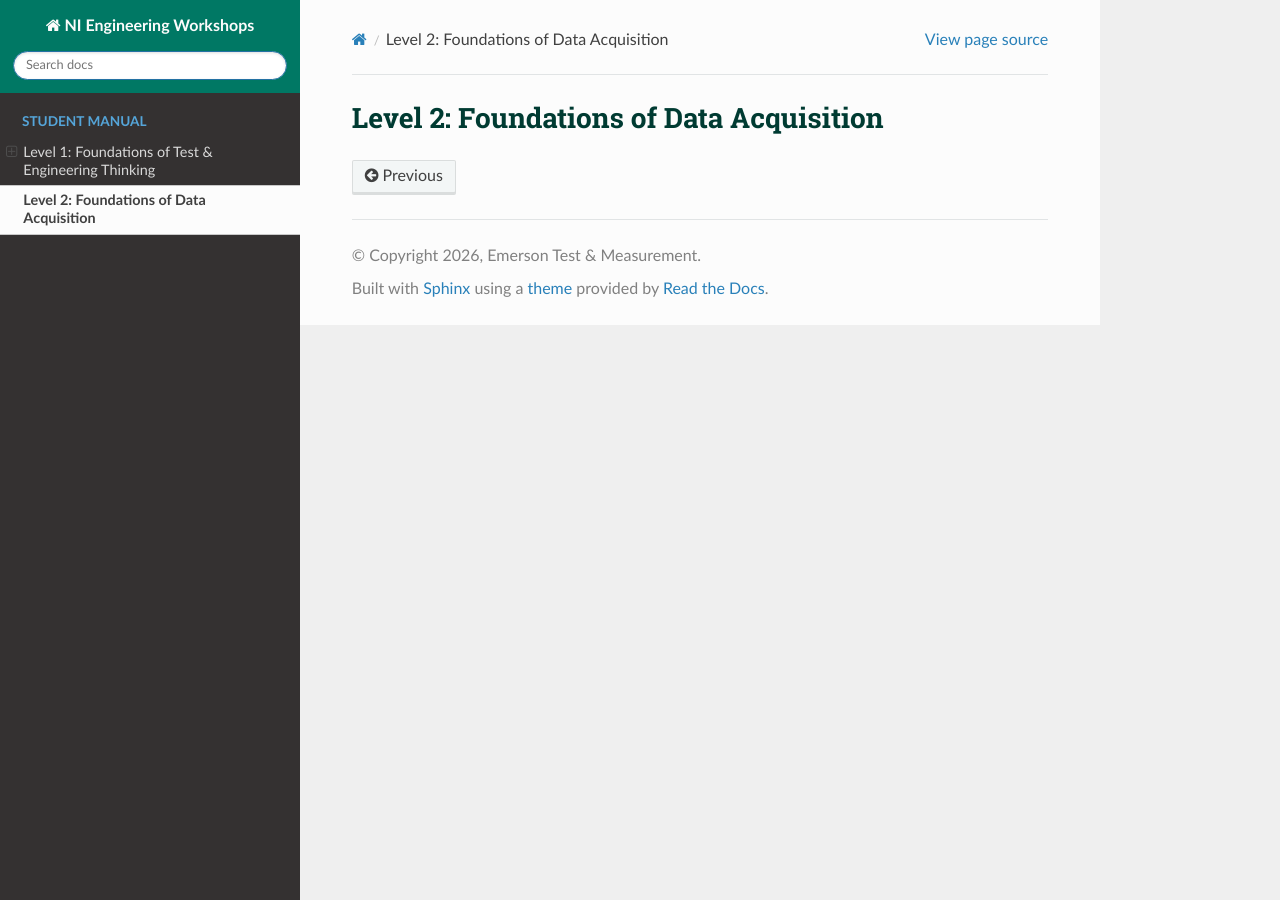
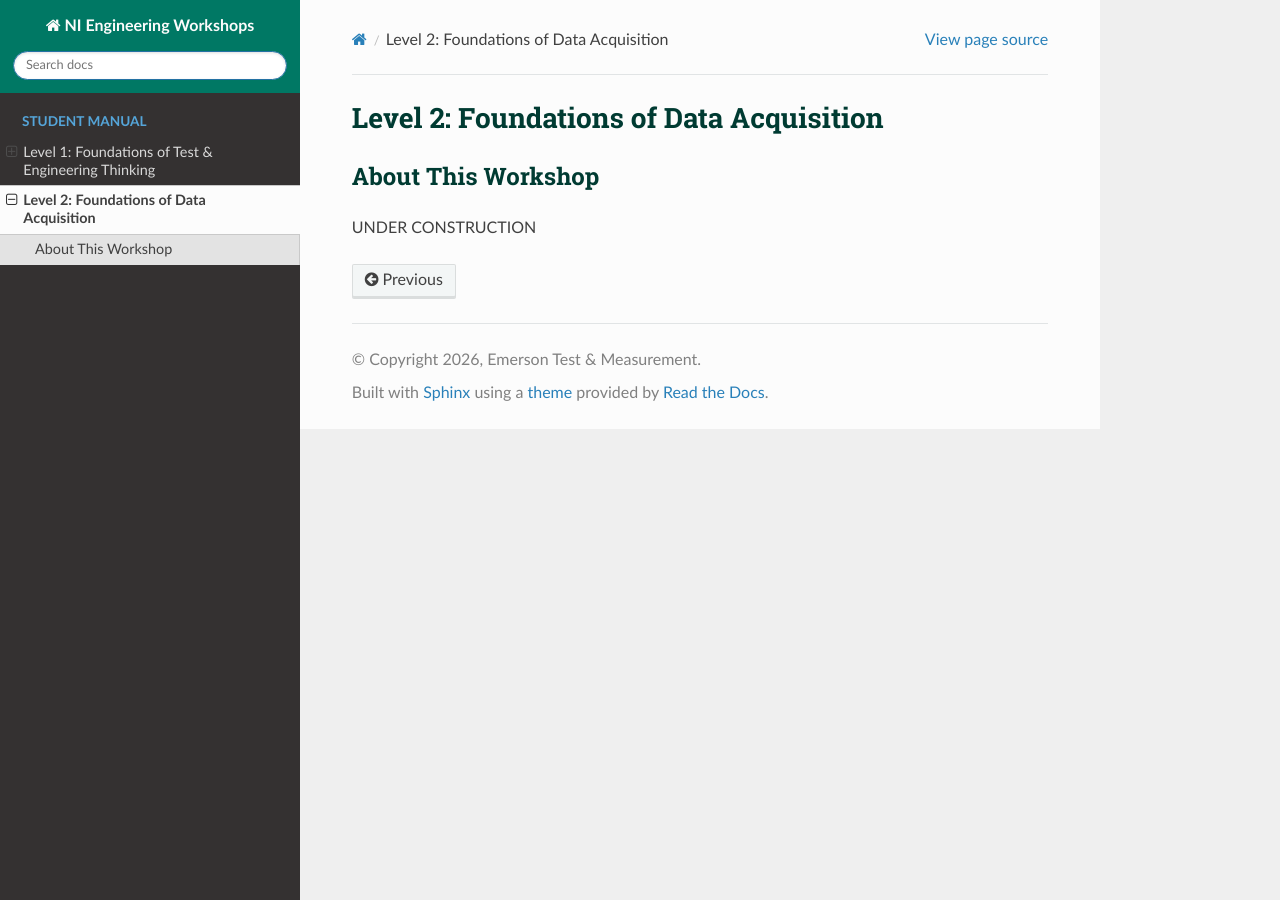
Before and after one commit to cecilianguyen-NIEMR/NI-Engineering-Workshops, a Sphinx documentation site: the page built from docs/source/level2.rst, in a window 1280 px wide. Built offline with Sphinx 7.4.7 and the Read the Docs theme 3.1.0, drawn with Linux system fonts in a browser that asks for light colours; pages that are not in the unit, such as notebooks, are missing from menus.

Commit message:
Update level2.rst

```diff
--- a/docs/source/level2.rst
+++ b/docs/source/level2.rst
@@ -1,2 +1,6 @@
 Level 2: Foundations of Data Acquisition
 ===================================================
+
+About This Workshop
+-------------------
+UNDER CONSTRUCTION
```
